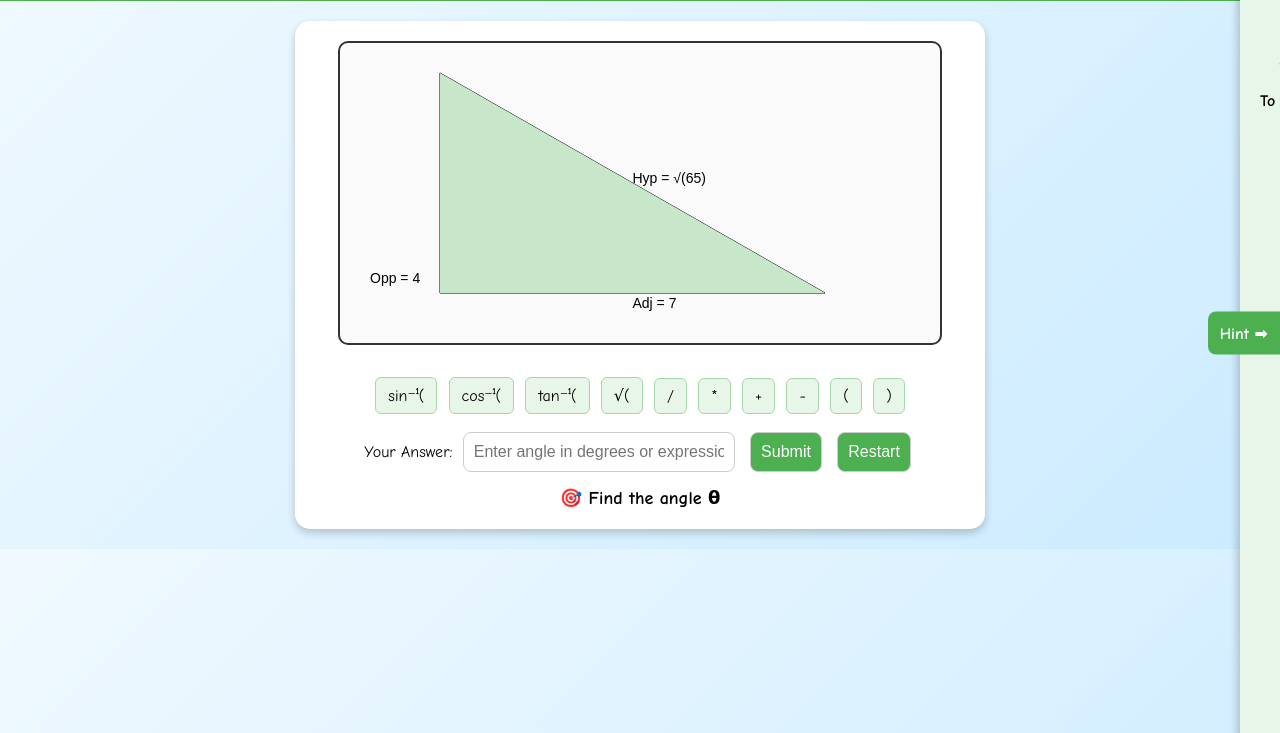
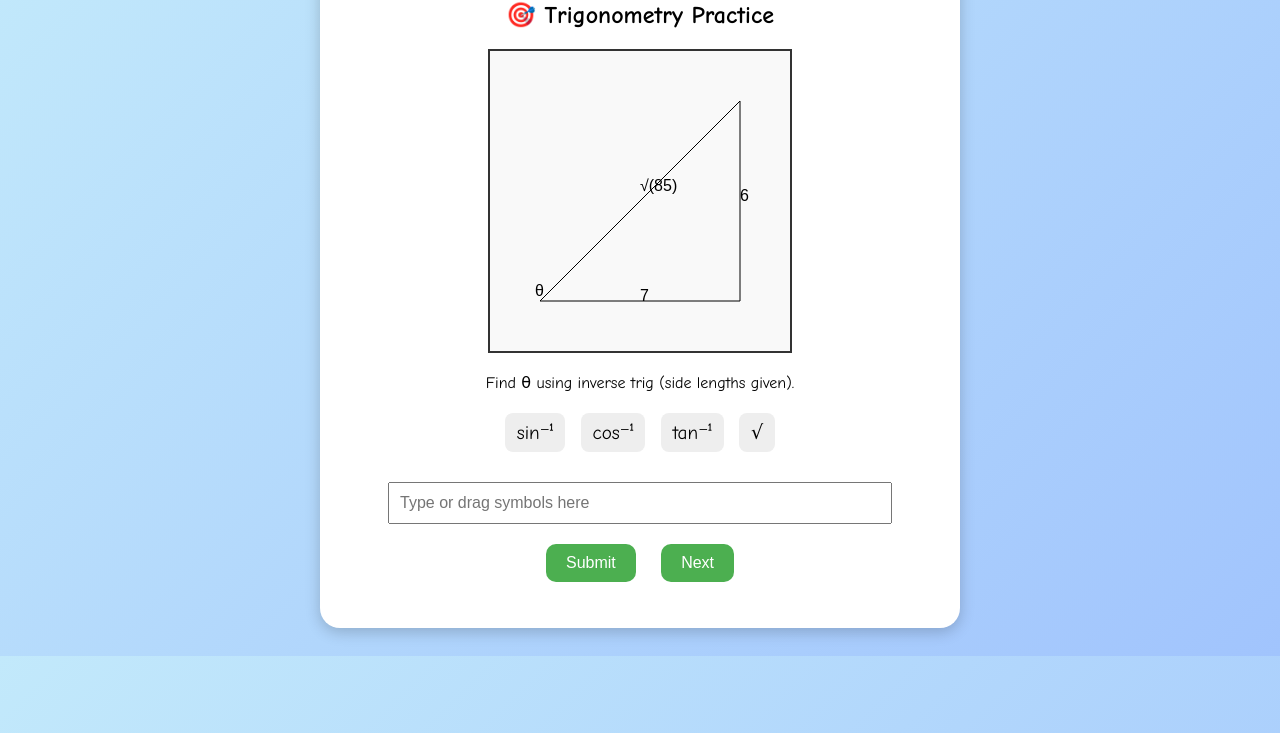
Before and after one commit to Expertmathtutoring/trigonometry3, a plain HTML site: page index.html in a window 1280 px wide. Shown: the part 67-800 px from the top of the page. Drawn offline with Linux system fonts and the light colour scheme.

Commit message:
index.html

```diff
--- a/index.html
+++ b/index.html
@@ -3,279 +3,187 @@
 <head>
 <meta charset="UTF-8">
 <meta name="viewport" content="width=device-width, initial-scale=1.0">
-<title>📐 Missing Angle Trig Game</title>
+<title>🎯 Trigonometry Game</title>
 <style>
   body {
     font-family: 'Comic Sans MS', cursive, sans-serif;
-  margin: 0; padding: 0;
-  background: linear-gradient(135deg, #f0f9ff, #cbebff);
+    background: linear-gradient(135deg, #c2e9fb, #a1c4fd);
     text-align: center;
-}
-h1 {
-  background: #4caf50;
-  color: white;
-  padding: 15px;
-  margin: 0;
+    padding: 20px;
   }
   #game-container {
-  margin: 20px auto;
-  width: 90%;
-  max-width: 650px;
     background: white;
+    border-radius: 20px;
     padding: 20px;
-  border-radius: 15px;
-  box-shadow: 0 4px 8px rgba(0,0,0,0.2);
+    box-shadow: 0 4px 15px rgba(0,0,0,0.2);
+    max-width: 600px;
+    margin: auto;
   }
-canvas {
-  border: 2px solid #333;
-  border-radius: 10px;
-  margin-bottom: 15px;
-  background: #fafafa;
-}
-input {
-  padding: 10px;
+  canvas { background: #f9f9f9; margin: 20px auto; display: block; border: 2px solid #333; }
+  input { padding: 10px; width: 80%; margin: 10px 0; font-size: 1em; }
+  button { padding: 10px 20px; margin: 10px; border: none; border-radius: 10px; background: #4caf50; color: white; cursor: pointer; font-size: 1em; }
+  button:hover { background: #45a049; }
+  .symbols { margin: 15px 0; }
+  .symbol {
+    display: inline-block;
+    background: #eee;
+    padding: 8px 12px;
     margin: 5px;
-  font-size: 16px;
     border-radius: 8px;
-  border: 1px solid #ccc;
-  width: 250px;
-}
-button {
-  padding: 10px;
-  margin: 5px;
-  font-size: 16px;
-  border-radius: 8px;
-  border: 1px solid #ccc;
-  background: #4caf50;
-  color: white;
-  cursor: pointer;
-}
-button:hover { background: #388e3c; }
-#feedback { font-size: 18px; margin-top: 10px; font-weight: bold; }
-#tabs { margin: 10px 0; }
-.tab {
-  display: inline-block;
-  padding: 8px 12px;
-  background: #e8f5e9;
-  border: 1px solid #a5d6a7;
-  border-radius: 6px;
-  margin: 3px;
-  cursor: pointer;
+    cursor: grab;
+    font-size: 1.2em;
     user-select: none;
-}
-
-/* Hint Panel */
-#hint-panel {
-  position: fixed;
-  right: -260px;
-  top: 0;
-  height: 100%;
-  width: 260px;
-  background: #e8f5e9;
-  box-shadow: -3px 0 8px rgba(0,0,0,0.2);
-  padding: 20px;
-  text-align: left;
-  transition: right 0.3s ease-in-out;
-  z-index: 1000;
-}
-#hint-panel.open { right: 0; }
-#hint-btn {
-  position: fixed;
-  top: 50%;
-  right: 0;
-  transform: translateY(-50%);
-  background: #4caf50;
-  color: white;
-  padding: 12px;
-  border-radius: 8px 0 0 8px;
-  cursor: pointer;
-  font-weight: bold;
-  z-index: 1001;
-}
-#hint-panel h2 {
-  margin-top: 0;
-  font-size: 20px;
-  color: #2e7d32;
-}
-#hint-panel ul {
-  padding-left: 20px;
-  list-style: none;
-}
-#hint-panel li {
-  margin-bottom: 12px;
-  font-size: 16px;
   }
 </style>
 </head>
 <body>
-<h1>📐 Find the Missing Angle</h1>
+
 <div id="game-container">
-  <canvas id="gameCanvas"></canvas>
-  <div id="tabs">
-    <div class="tab">sin⁻¹(</div>
-    <div class="tab">cos⁻¹(</div>
-    <div class="tab">tan⁻¹(</div>
-    <div class="tab">√(</div>
-    <div class="tab">/</div>
-    <div class="tab">*</div>
-    <div class="tab">+</div>
-    <div class="tab">-</div>
-    <div class="tab">(</div>
-    <div class="tab">)</div>
+  <h2>🎯 Trigonometry Practice</h2>
+  <canvas id="triangleCanvas" width="300" height="300"></canvas>
+  <p id="question"></p>
+  <div class="symbols">
+    <div class="symbol" draggable="true">sin⁻¹</div>
+    <div class="symbol" draggable="true">cos⁻¹</div>
+    <div class="symbol" draggable="true">tan⁻¹</div>
+    <div class="symbol" draggable="true">√</div>
   </div>
-  <div>
-    <label for="answer">Your Answer:</label>
-    <input type="text" id="answer" placeholder="Enter angle in degrees or expression">
-    <button id="submitBtn">Submit</button>
-    <button onclick="restartGame()">Restart</button>
-  </div>
-  <div id="feedback"></div>
+  <input type="text" id="answer" placeholder="Type or drag symbols here">
+  <br>
+  <button onclick="checkAnswer()">Submit</button>
+  <button onclick="nextQuestion()">Next</button>
+  <p id="feedback"></p>
 </div>
 
-<!-- Hint Button and Panel -->
-<div id="hint-btn">Hint ➡</div>
-<div id="hint-panel">
-  <h2>📘 Trig Ratios</h2>
-  <ul>
-    <li><b>sin θ</b> = opposite / hypotenuse</li>
-    <li><b>cos θ</b> = adjacent / hypotenuse</li>
-    <li><b>tan θ</b> = opposite / adjacent</li>
-  </ul>
-  <p><b>To find θ:</b></p>
-  <ul>
-    <li>θ = sin⁻¹(opposite / hypotenuse)</li>
-    <li>θ = cos⁻¹(adjacent / hypotenuse)</li>
-    <li>θ = tan⁻¹(opposite / adjacent)</li>
-  </ul>
-</div>
+<script>
+let correctAnswer = "";
+let currentType = "";
 
-<audio id="applause" src="https://www.soundjay.com/human/applause-01.mp3" preload="auto"></audio>
-
-<script>
-const canvas = document.getElementById("gameCanvas");
-const ctx = canvas.getContext("2d");
-canvas.width = 600;
-canvas.height = 300;
-
-let correctAnswer = 0;
-let validExprs = [];
-let currentTriangle = {};
-const answerInput = document.getElementById('answer');
-
-// Toggle hint panel
-document.getElementById("hint-btn").addEventListener("click", () => {
-  document.getElementById("hint-panel").classList.toggle("open");
-});
-
-// Tab click
-document.querySelectorAll('.tab').forEach(tab => {
-  tab.addEventListener('click', () => answerInput.value += tab.textContent);
-});
-
-// --- Normalize user input ---
-function normalizeInput(expr) {
-  let ans = expr.trim();
-  ans = ans.replace(/⁻¹/g, "^-1");
-  ans = ans.replace(/√\(?([0-9]+)\)?/g, "Math.sqrt($1)");
-  ans = ans.replace(/sin\^-1\(([^)]+)\)/gi, "Math.asin($1)*180/Math.PI");
-  ans = ans.replace(/cos\^-1\(([^)]+)\)/gi, "Math.acos($1)*180/Math.PI");
-  ans = ans.replace(/tan\^-1\(([^)]+)\)/gi, "Math.atan($1)*180/Math.PI");
-  return ans;
+function toSurd(n) {
+  const root = Math.sqrt(n);
+  if (Number.isInteger(root)) {
+    return root.toString(); // simplify perfect squares
   }
-function safeEval(expr) {
-  try { return eval(normalizeInput(expr)); }
-  catch { return NaN; }
-}
-function toSurd(n) {
-  let sqrt = Math.sqrt(n);
-  return Number.isInteger(sqrt) ? `${sqrt}` : `√(${n})`;
+  return `√(${n})`;
 }
 
-// Draw triangle
-function drawTriangle() {
-  ctx.clearRect(0,0,canvas.width,canvas.height);
-  const angle = Math.floor(Math.random()*41)+25;
-  const adj = Math.floor(Math.random()*5)+3;
-  const opp = Math.round(Math.tan(angle*Math.PI/180)*adj);
-  const hyp2 = adj*adj + opp*opp;
-  const hyp = Math.sqrt(hyp2);
+function generateQuestion() {
+  const a = Math.floor(Math.random() * 6) + 3;
+  const b = Math.floor(Math.random() * 6) + 4;
+  const c = toSurd(a*a + b*b);
 
-  currentTriangle = {opp, adj, hyp};
-  correctAnswer = angle;
+  drawTriangle(a, b, c);
 
-  // Generate all valid expressions
-  validExprs = [
-    `tan⁻¹(${opp}/${adj})`,
-    `sin⁻¹(${opp}/√(${hyp2}))`,
-    `cos⁻¹(${adj}/√(${hyp2}))`
-  ];
+  const questionTypes = ["findAngle", "findSide"];
+  currentType = questionTypes[Math.floor(Math.random() * questionTypes.length)];
 
-  const scale=Math.min((canvas.width-100)/adj,(canvas.height-80)/opp);
-  const x=100,y=250;
-
-  ctx.beginPath();
-  ctx.moveTo(x,y);
-  ctx.lineTo(x+adj*scale,y);
-  ctx.lineTo(x,y-opp*scale);
-  ctx.closePath();
-  ctx.stroke();
-  ctx.fillStyle="#c8e6c9";
-  ctx.fill();
-
-  ctx.fillStyle="black";
-  ctx.font="14px Arial";
-  ctx.fillText(`Opp = ${opp}`, x-70, y-10);
-  ctx.fillText(`Adj = ${adj}`, x+adj*scale/2, y+15);
-  ctx.fillText(`Hyp = ${toSurd(hyp2)}`, x+adj*scale/2, y-opp*scale/2);
-
-  document.getElementById("feedback").style.color="black";
-  document.getElementById("feedback").textContent="🎯 Find the angle θ";
-}
-
-// Check answer
-function checkAnswer() {
-  const input = answerInput.value.trim();
-  const feedback = document.getElementById("feedback");
-
-  const numericVal = safeEval(input);
-
-  // Numeric acceptance
-  if (!isNaN(numericVal) && Math.abs(numericVal - correctAnswer) <= 1) {
-    feedback.style.color="green";
-    feedback.textContent=`✅ Correct! θ ≈ ${correctAnswer}° 🎉`;
-    playApplause();
-    setTimeout(restartGame,3000);
-    return;
-  }
-
-  // Expression acceptance (any trig form)
-  const cleanInput = input.replace(/\s+/g,"");
-  for (let expr of validExprs) {
-    if (cleanInput === expr.replace(/\s+/g,"")) {
-      feedback.style.color="green";
-      feedback.textContent=`✅ Correct Expression! θ = ${expr}`;
-      playApplause();
-      setTimeout(restartGame,3000);
-      return;
+  if (currentType === "findAngle") {
+    document.getElementById("question").textContent =
+      `Find θ using inverse trig (side lengths given).`;
+    correctAnswer = `tan⁻¹(${a}/${b})`;
+  } else {
+    document.getElementById("question").textContent =
+      `Find the hypotenuse length in simplest form.`;
+    correctAnswer = c;
   }
 }
 
-  feedback.style.color="red";
-  feedback.textContent=`❌ Oops! Correct θ ≈ ${correctAnswer}° or ${validExprs.join(" , ")}`;
+function drawTriangle(a, b, c) {
+  const canvas = document.getElementById("triangleCanvas");
+  const ctx = canvas.getContext("2d");
+  ctx.clearRect(0,0,canvas.width,canvas.height);
+
+  ctx.beginPath();
+  ctx.moveTo(50,250);
+  ctx.lineTo(250,250);
+  ctx.lineTo(250,50);
+  ctx.closePath();
+  ctx.stroke();
+
+  ctx.font = "16px Arial";
+  ctx.fillText(a, 250, 150);
+  ctx.fillText(b, 150, 250);
+  ctx.fillText(c, 150, 140);
+
+  ctx.fillText("θ", 45, 245);
 }
 
-// Restart
-function restartGame(){ answerInput.value=""; drawTriangle(); }
-function playApplause(){ const a=document.getElementById("applause"); a.currentTime=0; a.play(); }
+function normalizeInput(input) {
+  let ans = input.trim().toLowerCase();
+  ans = ans.replace(/\s+/g, "");
 
-// Enable Enter
-answerInput.addEventListener("keydown", e=>{
-  if(e.key==="Enter"){ e.preventDefault(); checkAnswer(); }
+  // superscript minus handling
+  ans = ans.replace(/⁻¹/g, "^-1");
+
+  // trig synonyms
+  ans = ans.replace(/atan|arctan|inversetan/g, "tan^-1");
+  ans = ans.replace(/asin|arcsin|inversesin/g, "sin^-1");
+  ans = ans.replace(/acos|arccos|inversecos/g, "cos^-1");
+
+  // sqrt handling
+  ans = ans.replace(/√\(?([0-9]+)\)?/g, "Math.sqrt($1)");
+
+  return ans;
+}
+
+function checkAnswer() {
+  const userInput = document.getElementById("answer").value;
+  const feedback = document.getElementById("feedback");
+
+  let user = normalizeInput(userInput);
+  let correct = normalizeInput(correctAnswer);
+
+  try {
+    if (user === correct) {
+      feedback.textContent = "✅ Correct!";
+      feedback.style.color = "green";
+    } else {
+      // try numeric comparison
+      const userVal = eval(user);
+      const correctVal = eval(correct);
+      if (Math.abs(userVal - correctVal) < 0.01) {
+        feedback.textContent = "✅ Correct (numeric match)!";
+        feedback.style.color = "green";
+      } else {
+        feedback.textContent = `❌ Wrong. Correct: ${correctAnswer}`;
+        feedback.style.color = "red";
+      }
+    }
+  } catch {
+    feedback.textContent = `❌ Wrong. Correct: ${correctAnswer}`;
+    feedback.style.color = "red";
+  }
+}
+
+function nextQuestion() {
+  document.getElementById("answer").value = "";
+  document.getElementById("feedback").textContent = "";
+  generateQuestion();
+}
+
+// drag symbols
+document.querySelectorAll('.symbol').forEach(el => {
+  el.addEventListener('dragstart', e => {
+    e.dataTransfer.setData("text", e.target.textContent);
   });
-document.getElementById("submitBtn").addEventListener("click", checkAnswer);
+});
 
-// Start
-drawTriangle();
+document.getElementById("answer").addEventListener("dragover", e => e.preventDefault());
+document.getElementById("answer").addEventListener("drop", e => {
+  e.preventDefault();
+  const text = e.dataTransfer.getData("text");
+  const input = document.getElementById("answer");
+  input.value += text;
+});
+
+// ENTER = submit
+document.getElementById("answer").addEventListener("keydown", e => {
+  if (e.key === "Enter") checkAnswer();
+});
+
+// start game
+generateQuestion();
 </script>
+
 </body>
 </html>
```
Lines whose indentation alone changed are shown as unchanged.
